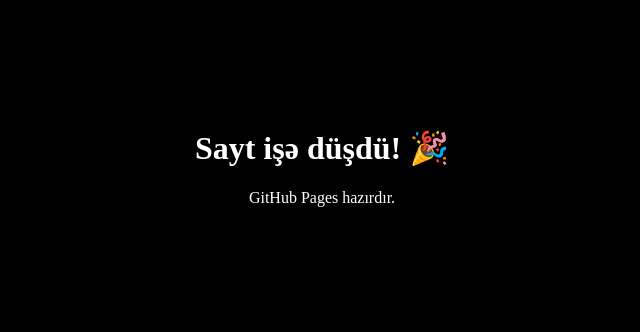
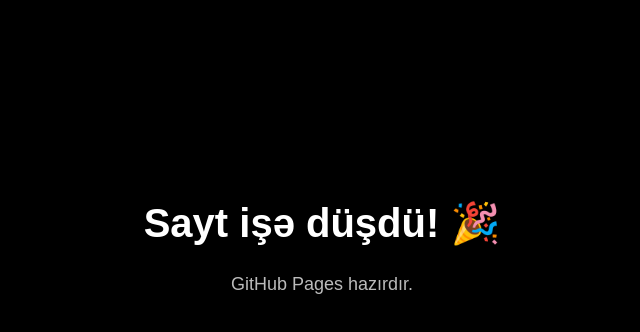
Before and after one commit to aliyevsaid02000-cloud/aliyevsaid02000-cloud.github.io, a plain HTML site: page index.html in a window 1280 px wide. Shown: the whole page, without its empty margins (318-958 px from the left). Drawn offline with Linux system fonts and the light colour scheme.

Commit message:
Update index.html

```diff
--- a/index.html
+++ b/index.html
@@ -2,9 +2,31 @@
 <html lang="az">
 <head>
     <meta charset="UTF-8" />
-    <title>Welcome</title>
+    <meta name="viewport" content="width=device-width, initial-scale=1.0" />
+    <title>Cloud</title>
+
+    <style>
+        body {
+            margin: 0;
+            padding: 0;
+            background-color: black;
+            color: white;
+            font-family: Arial, sans-serif;
+            text-align: center;
+        }
+
+        h1 {
+            margin-top: 200px;
+            font-size: 40px;
+        }
+
+        p {
+            font-size: 18px;
+            color: #bbbbbb;
+        }
+    </style>
 </head>
-<body style="background-color: black; color: white; text-align: center; padding-top: 100px;">
+<body>
     <h1>Sayt işə düşdü! 🎉</h1>
     <p>GitHub Pages hazırdır.</p>
 </body>
```
